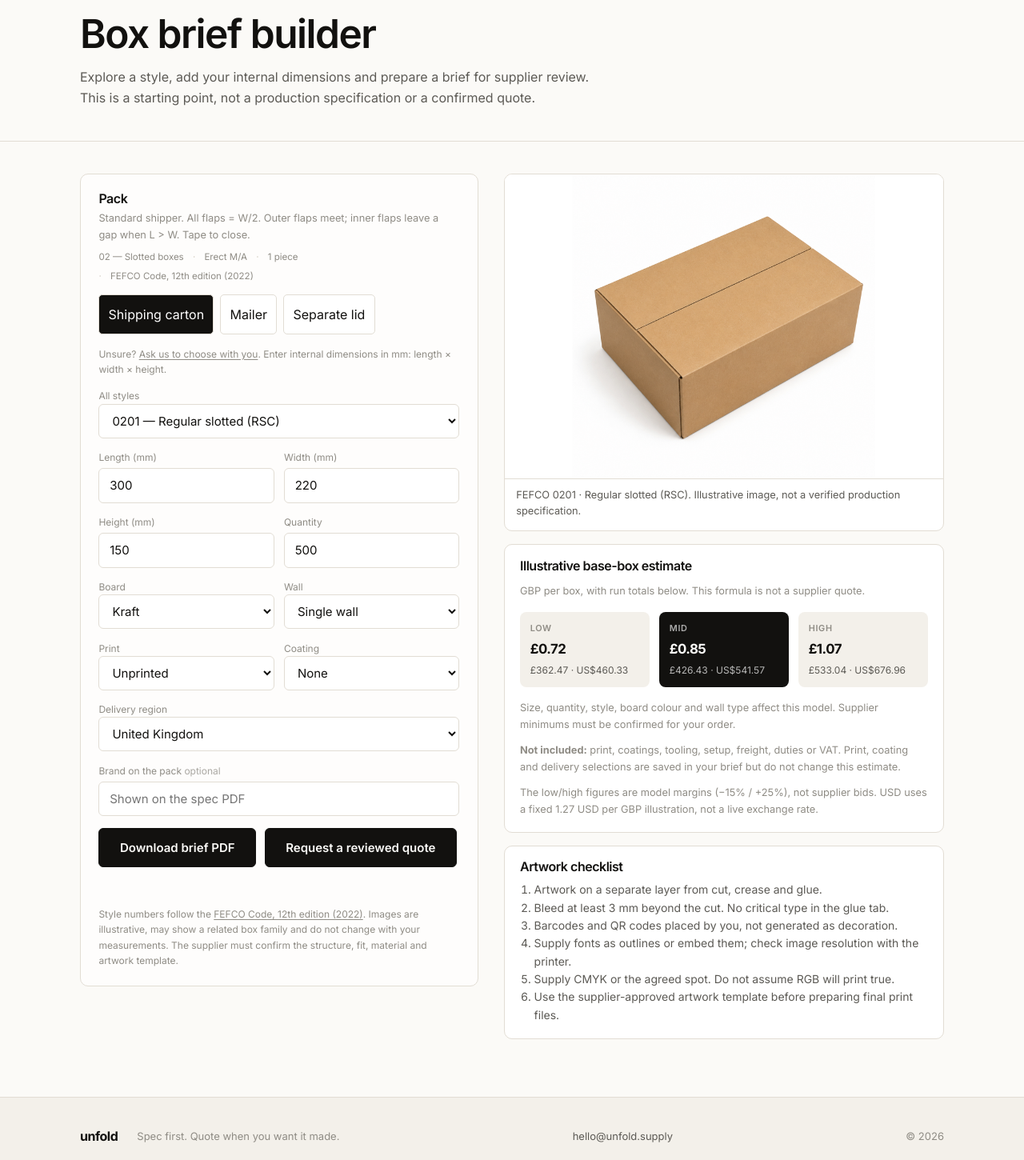
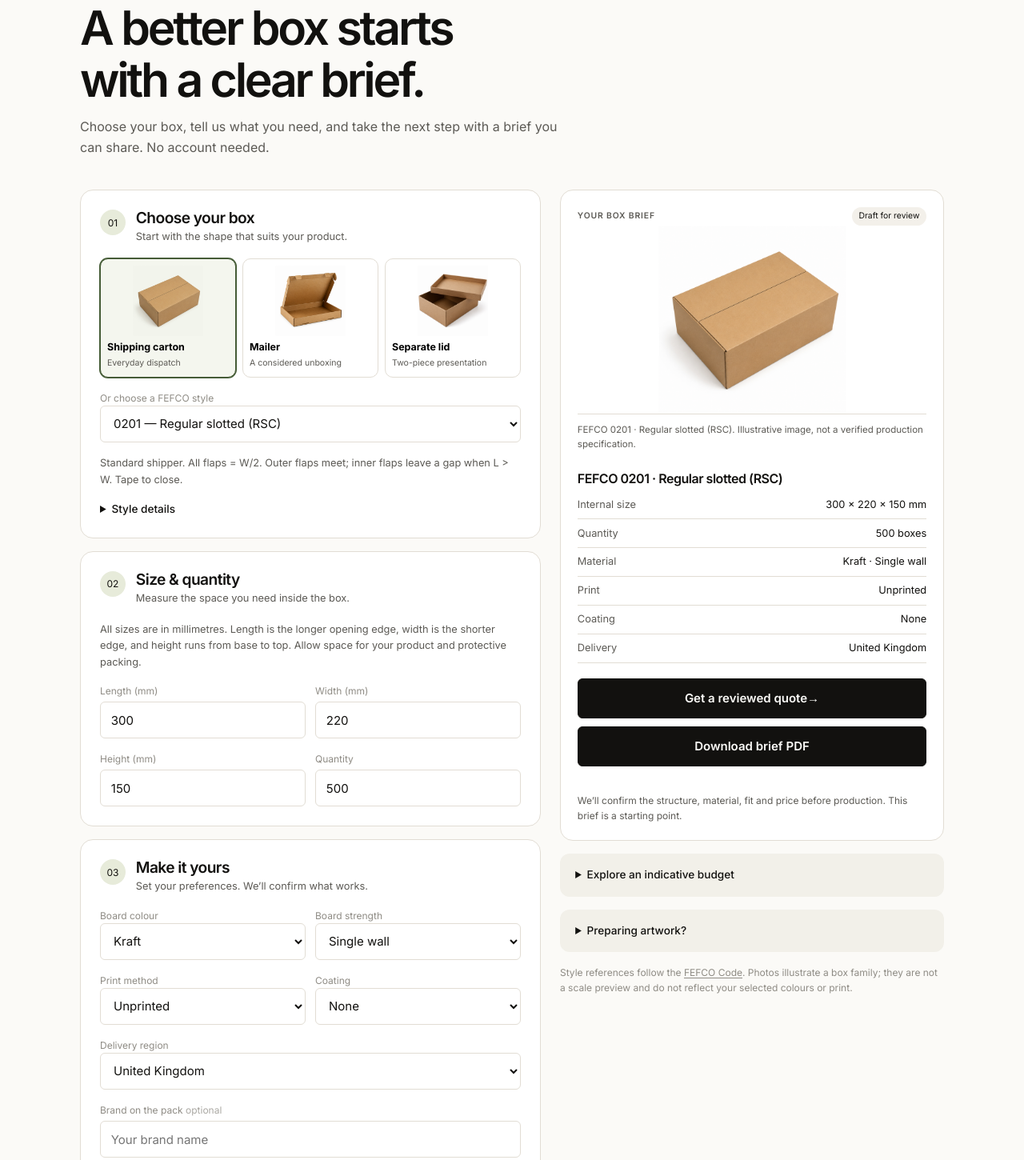
Before and after one commit to menacesahota/unfold, a website built with Vite: page spec.html in a window 1280 px wide. Shown: the part 146-1596 px from the top of the page at 80% size. Built offline with nearby package versions, Linux system fonts and the light colour scheme; no server answers.

Commit message:
Redesign box brief builder and fix custom length handling

```diff
--- a/package.json
+++ b/package.json
@@ -9,7 +9,7 @@
     "preview": "vite preview",
     "outreach:daily": "node outreach/send-daily.mjs",
     "outreach:dry": "node outreach/send-daily.mjs --dry-run",
-    "test": "node tests/quote-flow.mjs && node tests/analytics.mjs"
+    "test": "node tests/quote-flow.mjs && node tests/analytics.mjs && node tests/spec-inputs.mjs"
   },
   "dependencies": {
     "@supabase/supabase-js": "^2.110.9",
--- a/scripts/spec-engine.js
+++ b/scripts/spec-engine.js
@@ -32,7 +32,7 @@ const checklistEl = document.getElementById('artwork-checklist');
 const styleSelect = document.getElementById('spec-style');
 
 function num(name, fallback) {
-  const n = Number(form.elements[name]?.value);
+  const n = Number(form.elements.namedItem(name)?.value);
   return Number.isFinite(n) && n > 0 ? n : fallback;
 }
 
@@ -180,6 +180,36 @@ function refresh() {
   showPreview(spec);
   renderBand(spec);
   renderStyleMeta(spec);
+  const summary = document.getElementById('brief-summary');
+  const valid = [...form.querySelectorAll('input[type="number"]')].every(input => input.disabled || input.validity.valid);
+  if (summary) {
+    summary.replaceChildren();
+    const title = document.createElement('h2');
+    title.textContent = `FEFCO ${spec.style.code} · ${spec.style.title}`;
+    summary.append(title);
+    const list = document.createElement('dl');
+    const rows = [
+      ['Internal size', valid ? `${spec.length} × ${spec.width} × ${spec.height} mm` : 'Check size and quantity'],
+      ['Quantity', valid ? `${spec.quantity.toLocaleString()} boxes` : 'Check measurements above'],
+      ['Material', `${spec.board.label} · ${spec.wall.label}`],
+      ['Print', spec.ink.label],
+      ['Coating', spec.coating.label],
+      ['Delivery', spec.region.label],
+    ];
+    if (spec.style.needsOverlap) rows.push(['Overlap', valid ? `${spec.overlap} mm` : 'Check overlap']);
+    if (spec.brandName) rows.push(['Brand', spec.brandName]);
+    rows.forEach(([label, value]) => {
+      const row = document.createElement('div');
+      const term = document.createElement('dt');
+      const detail = document.createElement('dd');
+      term.textContent = label;
+      detail.textContent = value;
+      row.append(term, detail);
+      list.append(row);
+    });
+    summary.append(list);
+  }
+  if (!valid && bandEl) bandEl.textContent = 'Enter valid dimensions and quantity to see an indicative budget.';
   return spec;
 }
 
--- a/spec.html
+++ b/spec.html
@@ -18,8 +18,9 @@
     />
     <link rel="stylesheet" href="/styles/main.css" />
     <link rel="stylesheet" href="/styles/tools.css" />
+    <link rel="stylesheet" href="/styles/brief.css" />
   </head>
-  <body>
+  <body class="brief-builder">
     <header class="site-header">
       <div class="container header-inner">
         <a href="/" class="logo">unfold</a>
@@ -39,28 +40,34 @@
       <section class="tools-hero">
         <div class="container">
           <p class="tools-kicker">PLAN YOUR PACKAGING</p>
-          <h1>Box brief builder</h1>
+          <h1>A better box starts<br />with a clear brief.</h1>
           <p class="lead">
-            Explore a style, add your internal dimensions and prepare a brief for supplier review. This is a starting point, not a production specification or a confirmed quote.
+            Choose your box, tell us what you need, and take the next step with a brief you can share. No account needed.
           </p>
         </div>
       </section>
 
       <div class="container tools-layout">
         <form class="tools-form" id="spec-form">
-          <div>
-            <h2>Pack</h2>
-            <p class="style-hint" id="style-hint"></p>
-            <p class="style-meta" id="style-meta"></p>
+          <section class="brief-section">
+          <div class="section-heading"><span>01</span><div><h2>Choose your box</h2><p>Start with the shape that suits your product.</p></div></div>
+
+          <div class="box-choices" role="group" aria-label="Common box styles">
+            <button type="button" data-style="0201"><img src="/fefco/0201.png" alt="" /><strong>Shipping carton</strong><span>Everyday dispatch</span></button>
+            <button type="button" data-style="0427"><img src="/fefco/0427.png" alt="" /><strong>Mailer</strong><span>A considered unboxing</span></button>
+            <button type="button" data-style="0300"><img src="/fefco/0300.png" alt="" /><strong>Separate lid</strong><span>Two-piece presentation</span></button>
           </div>
-
-          <div class="style-shortcuts" role="group" aria-label="Common box styles"><button type="button" data-style="0201">Shipping carton</button><button type="button" data-style="0427">Mailer</button><button type="button" data-style="0300">Separate lid</button></div>
-          <p class="tools-source">Unsure? <a href="/?product=help#brief">Ask us to choose with you</a>. Enter internal dimensions in mm: length × width × height.</p>
           <label class="field">
-            All styles
+            Or choose a FEFCO style
             <select name="style" id="spec-style"></select>
           </label>
 
+          <p class="style-hint" id="style-hint"></p>
+          <details class="brief-disclosure"><summary>Style details</summary><p class="style-meta" id="style-meta"></p></details>
+          </section>
+          <section class="brief-section">
+          <div class="section-heading"><span>02</span><div><h2>Size &amp; quantity</h2><p>Measure the space you need inside the box.</p></div></div>
+          <p class="measure-help">All sizes are in millimetres. Length is the longer opening edge, width is the shorter edge, and height runs from base to top. Allow space for your product and protective packing.</p>
           <div class="field-row">
             <label class="field">
               Length (mm)
@@ -86,16 +93,19 @@
             <input type="number" required name="overlap" min="5" max="250" step="1" value="40" />
           </label>
 
+          </section>
+          <section class="brief-section">
+          <div class="section-heading"><span>03</span><div><h2>Make it yours</h2><p>Set your preferences. We’ll confirm what works.</p></div></div>
           <div class="field-row">
             <label class="field">
-              Board
+              Board colour
               <select name="board">
                 <option value="kraft">Kraft</option>
                 <option value="white">White</option>
               </select>
             </label>
             <label class="field">
-              Wall
+              Board strength
               <select name="wall">
                 <option value="single">Single wall</option>
                 <option value="double">Double wall</option>
@@ -105,7 +115,7 @@
 
           <div class="field-row">
             <label class="field">
-              Print
+              Print method
               <select name="ink">
                 <option value="none" selected>Unprinted</option>
                 <option value="water-flexo">Water-based flexo</option>
@@ -134,31 +144,32 @@
 
           <label class="field">
             Brand on the pack <span class="field-optional">optional</span>
-            <input type="text" maxlength="120" name="brand" placeholder="Shown on the spec PDF" autocomplete="organization" />
+            <input type="text" maxlength="120" name="brand" placeholder="Your brand name" autocomplete="organization" />
           </label>
 
-          <div class="tools-actions">
-            <button type="button" class="btn" id="download-spec">Download brief PDF</button>
-            <button type="button" class="btn btn-ghost" id="manufacture-spec">Request a reviewed quote</button>
-          </div>
-          <p class="form-note" id="spec-status" role="status"></p>
-          <p class="tools-source">
-            Style numbers follow the
-            <a href="https://www.fefco.org/sites/default/files/files/FEFCO%20Code_WEB%287%29.pdf" rel="noopener" target="_blank">FEFCO Code, 12th edition (2022)</a>.
-            Images are illustrative, may show a related box family and do not change with your measurements. The supplier must confirm the structure, fit, material and artwork template.
-          </p>
-        </form>
+          <p class="measure-help">Not sure about materials or printing? Leave the starting options and ask us to help when you request a quote.</p>
+          </section>
+          <p class="brief-help">Need a hand choosing? <a href="/?product=help#brief">Tell us about your product →</a></p>
+                </form>
 
         <div class="tools-panel">
+          <div class="brief-review">
+          <div class="review-heading"><span class="tools-kicker">YOUR BOX BRIEF</span><span class="draft-badge">Draft for review</span></div>
           <div class="style-stage">
             <img id="style-preview" alt="Erected box style" />
             <p class="style-stage-cap" id="style-preview-cap"></p>
           </div>
-          <div class="band-card" id="price-band"></div>
-          <div class="checklist-card">
-            <h2>Artwork checklist</h2>
-            <ol id="artwork-checklist"></ol>
+          <div id="brief-summary" class="brief-summary" aria-live="polite"></div>
+          <div class="tools-actions">
+            <button type="button" class="btn" id="manufacture-spec">Get a reviewed quote <span aria-hidden="true">→</span></button>
+            <button type="button" class="btn btn-ghost" id="download-spec">Download brief PDF</button>
           </div>
+          <p class="form-note" id="spec-status" role="status"></p>
+          <p class="review-note">We’ll confirm the structure, material, fit and price before production. This brief is a starting point.</p>
+          </div>
+          <details class="brief-disclosure support-card"><summary>Explore an indicative budget</summary><div class="band-card" id="price-band"></div></details>
+          <details class="brief-disclosure support-card"><summary>Preparing artwork?</summary><div class="checklist-card"><ol id="artwork-checklist"></ol></div></details>
+          <p class="tools-source">Style references follow the <a href="https://www.fefco.org/sites/default/files/files/FEFCO%20Code_WEB%287%29.pdf" target="_blank" rel="noopener">FEFCO Code</a>. Photos illustrate a box family; they are not a scale preview and do not reflect your selected colours or print.</p>
         </div>
       </div>
     </main>
--- /dev/null
+++ b/styles/brief.css
@@ -0,0 +1,52 @@
+.brief-builder .tools-hero { padding: 2.8rem 0 2rem; border: 0; }
+.brief-builder .tools-hero h1 { max-width: 24ch; font-size: clamp(2.2rem, 4.6vw, 3.8rem); line-height: 1.1; letter-spacing: -.055em; }
+.brief-builder .tools-hero .lead { max-width: 38rem; font-size: 1rem; }
+.brief-builder .tools-layout { padding-top: .5rem; grid-template-columns: minmax(0, 1.2fr) minmax(0, 1fr); gap: 1.5rem; }
+.brief-builder .tools-form { border: 0; padding: 0; background: none; gap: 1rem; }
+.brief-section { background: white; border: 1px solid var(--line); border-radius: 16px; padding: 1.5rem; display: grid; gap: 1rem; min-width: 0; }
+.section-heading { display: flex; gap: .8rem; align-items: start; }
+.section-heading > span { display: grid; place-items: center; background: #e7ebda; border-radius: 50%; width: 2rem; height: 2rem; font-size: .75rem; flex-shrink: 0; }
+.brief-builder .section-heading h2 { font-size: 1.2rem; margin: 0; letter-spacing: -.03em; }
+.section-heading p, .measure-help { margin: .15rem 0 0; color: var(--ink-muted); font-size: .8rem; }
+.box-choices { display: grid; grid-template-columns: repeat(3, minmax(0, 1fr)); gap: .5rem; }
+.box-choices button { font: inherit; text-align: left; padding: .5rem; background: white; border: 1px solid var(--line); border-radius: 10px; cursor: pointer; min-width: 0; }
+.box-choices button[aria-pressed="true"] { border-color: #455c36; box-shadow: 0 0 0 1px #455c36; background: #f4f6ee; }
+.box-choices button:hover { border-color: #455c36; }
+.box-choices img { width: 100%; height: 88px; object-fit: contain; border-radius: 6px; mix-blend-mode: multiply; }
+.box-choices strong { display: block; font-size: .78rem; line-height: 1.35; margin-top: .4rem; }
+.box-choices span { display: block; font-size: .66rem; color: var(--ink-muted); margin-top: .2rem; }
+.brief-builder input, .brief-builder select { min-height: 46px; width: 100%; min-width: 0; }
+.brief-builder .field-row { min-width: 0; }
+.brief-builder .field { min-width: 0; }
+.brief-builder .style-hint { color: var(--ink-muted); }
+.brief-disclosure summary { cursor: pointer; font-size: .85rem; font-weight: 500; }
+.brief-review { background: white; border: 1px solid var(--line); border-radius: 16px; overflow: hidden; padding: 1.3rem; }
+.review-heading { display: flex; justify-content: space-between; align-items: center; gap: .5rem; }
+.review-heading .tools-kicker { margin: 0; color: var(--ink-muted); font-size: .65rem; }
+.draft-badge { font-size: .65rem; background: var(--paper-deep); padding: .2rem .55rem; border-radius: 20px; }
+.brief-builder .style-stage { min-height: 0; border: 0; border-radius: 0; }
+.brief-builder .style-stage img { height: 235px; }
+.brief-builder .style-stage-cap { font-size: .72rem; padding: .6rem 0; color: var(--ink-muted); }
+.brief-summary h2 { margin: 1rem 0 .6rem; }
+.brief-summary dl { margin: 0 0 1.2rem; font-size: .8rem; }
+.brief-summary dl > div { display: flex; gap: 1rem; justify-content: space-between; padding: .45rem 0; border-bottom: 1px solid var(--line); }
+.brief-summary dt { color: var(--ink-muted); }
+.brief-summary dd { text-align: right; margin: 0; max-width: 65%; overflow-wrap: anywhere; }
+.brief-builder .tools-actions { display: grid; }
+.brief-builder .tools-actions .btn { width: 100%; justify-content: center; }
+.review-note, .brief-help { font-size: .75rem; color: var(--ink-muted); margin: .8rem 0 0; }
+.brief-help a { text-decoration: underline; }
+.support-card { padding: 1rem 1.2rem; background: #f2f0e9; border-radius: 12px; }
+.brief-builder .band-card, .brief-builder .checklist-card { border: 0; background: transparent; padding: .8rem 0 0; }
+.brief-builder .band-grid { gap: .4rem; }
+.brief-builder .band-grid div { padding: .6rem .4rem; }
+.brief-builder .band-note { color: var(--ink-muted); }
+.brief-builder :focus-visible { outline: 3px solid #6c814f; outline-offset: 3px; }
+@media (max-width: 760px) {
+  .brief-builder .tools-layout { grid-template-columns: 1fr; }
+  .brief-builder .tools-hero { padding: 2rem 0 1.5rem; }
+  .brief-section { padding: 1.1rem; }
+  .brief-builder .tools-panel { width: 100%; }
+  .box-choices img { height: 76px; }
+  .brief-builder .style-stage img { height: 230px; }
+}
```
Also changed, not shown: tests/spec-inputs.mjs (added, +11 -0 lines).
